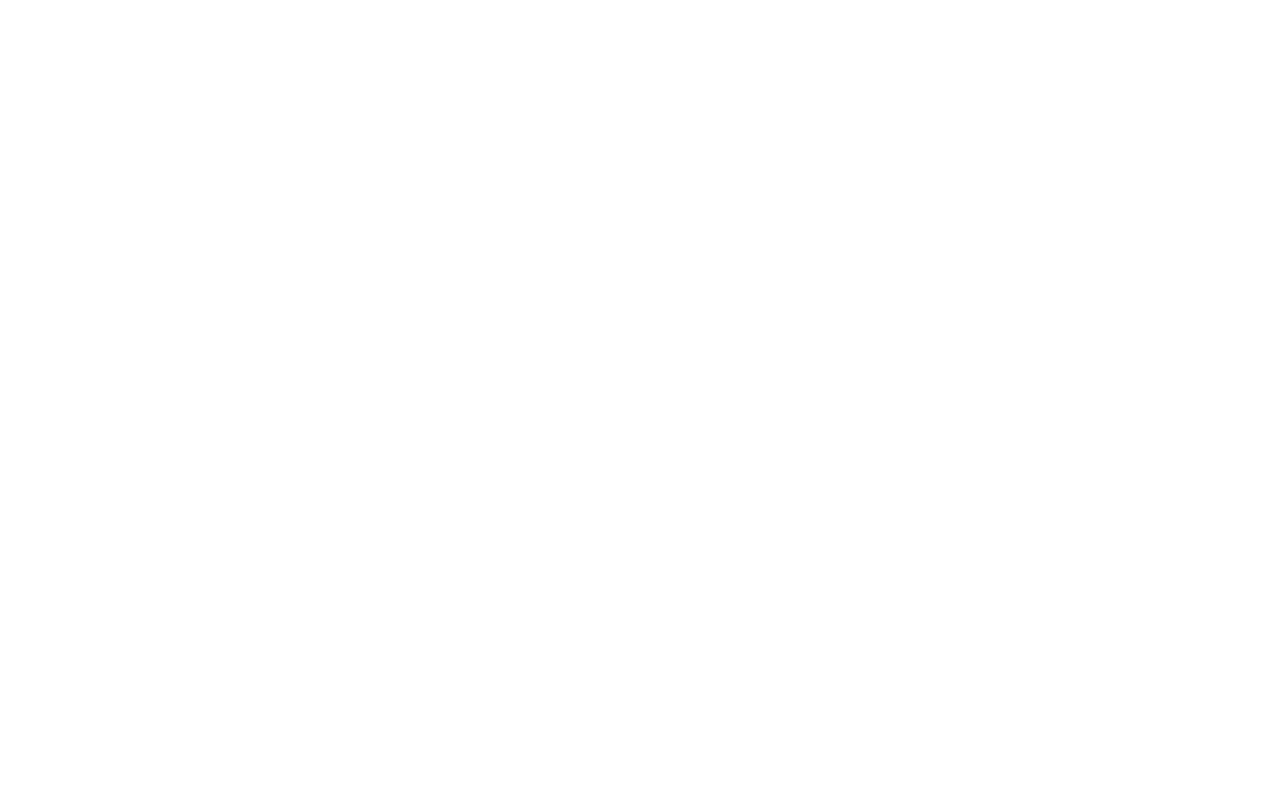
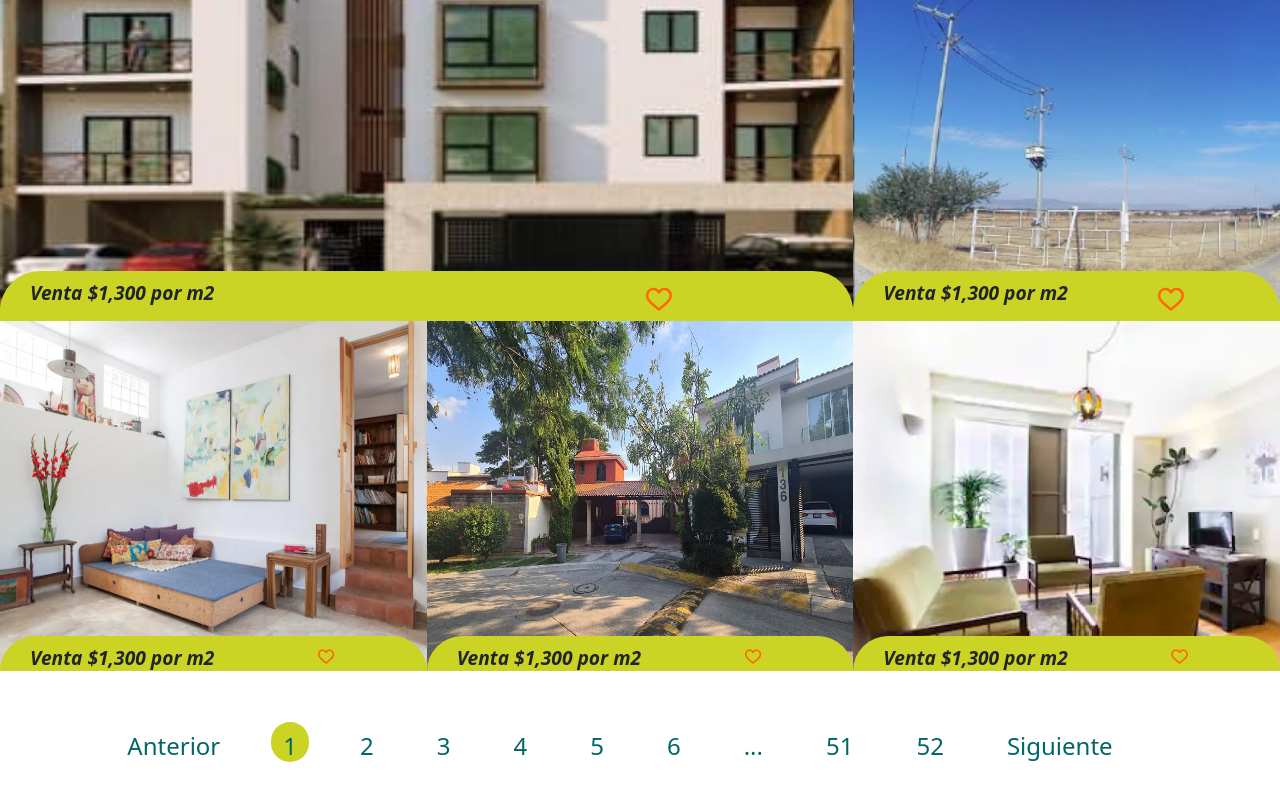
Before and after one commit to gamboamartin/easesores-web, an Angular app: page /compra in a window 1280 px wide. Shown: the part 2997-3797 px from the top of the page. Before the commit the page ends 2818 px from the top, so only its background shows below. Built offline with nearby package versions, Linux system fonts and the light colour scheme.

Commit message:
Se agrego seccion de navegacion en vista compra

```diff
--- a/src/app/components/compra/compra.component.css
+++ b/src/app/components/compra/compra.component.css
@@ -46,6 +46,24 @@
 .imagen{
   height: 100%;
   width: 100%;
+}
+
+.nav-paginated{
+  margin-top: 4%;
+  margin-bottom: 4%;
+}
+
+.nav-component{
+  border: 0;
+  border-radius: 50px;
+  color: #006666;
+  font-size: 150%;
+  height: 40px;
+  margin-right: 40px;
+}
+
+.nav-active{
+  background-color: #cbd325;
 }
 
 .p-venta-b3{
--- a/src/app/components/compra/compra.component.html
+++ b/src/app/components/compra/compra.component.html
@@ -108,4 +108,65 @@
     <button type="button" class="btn_whatsapp">AGENDA UNA CITA</button>
   </div>
 
+  <div class="div1-b3">
+    <div class="div-general-b3">
+      <img class="imagen" src="../../../assets/departamentos.jpg">
+      <div class="div-venta-b3">
+        <p class="p-venta-b3">Venta $1,300 por m2</p>
+        <img class="corazon-b3" src="../../../assets/VISTA.WEB.ESPACIO-08.svg">
+      </div>
+    </div>
+    <div class="div-general-b3">
+      <img class="imagen" src="../../../assets/grassland.png">
+      <div class="div-venta-b3">
+        <p class="p-venta-b3">Venta $1,300 por m2</p>
+        <img class="corazon-b3" src="../../../assets/VISTA.WEB.ESPACIO-08.svg">
+      </div>
+    </div>
+  </div>
+
+  <div class="div2-b3">
+    <div class="div-general-b3">
+      <img class="imagen" src="../../../assets/bedroom.jpg">
+      <div class="div-venta-b3">
+        <p class="p-venta-b3">Venta $1,300 por m2</p>
+        <img class="corazon-b3" src="../../../assets/VISTA.WEB.ESPACIO-08.svg">
+      </div>
+    </div>
+    <div class="div-general-b3">
+      <img class="imagen" src="../../../assets/backyard.jpg">
+      <div class="div-venta-b3">
+        <p class="p-venta-b3">Venta $1,300 por m2</p>
+        <img class="corazon-b3" src="../../../assets/VISTA.WEB.ESPACIO-08.svg">
+      </div>
+    </div>
+    <div class="div-general-b3">
+      <img class="imagen" src="../../../assets/livingroom.png">
+      <div class="div-venta-b3">
+        <p class="p-venta-b3">Venta $1,300 por m2</p>
+        <img class="corazon-b3" src="../../../assets/VISTA.WEB.ESPACIO-08.svg">
+      </div>
+    </div>
+  </div>
+
+  <nav aria-label="..." class="nav-paginated">
+    <ul class="pagination justify-content-center">
+      <li class="page-item">
+        <a class="page-link nav-component">Anterior</a>
+      </li>
+      <li class="page-item"><a class="page-link nav-component nav-active">1</a></li>
+      <li class="page-item"><a class="page-link nav-component">2</a></li>
+      <li class="page-item"><a class="page-link nav-component">3</a></li>
+      <li class="page-item"><a class="page-link nav-component">4</a></li>
+      <li class="page-item"><a class="page-link nav-component">5</a></li>
+      <li class="page-item"><a class="page-link nav-component">6</a></li>
+      <li class="page-item"><a class="page-link nav-component">...</a></li>
+      <li class="page-item"><a class="page-link nav-component">51</a></li>
+      <li class="page-item"><a class="page-link nav-component">52</a></li>
+      <li class="page-item">
+        <a class="page-link nav-component">Siguiente</a>
+      </li>
+    </ul>
+  </nav>
+
 </section>
```
